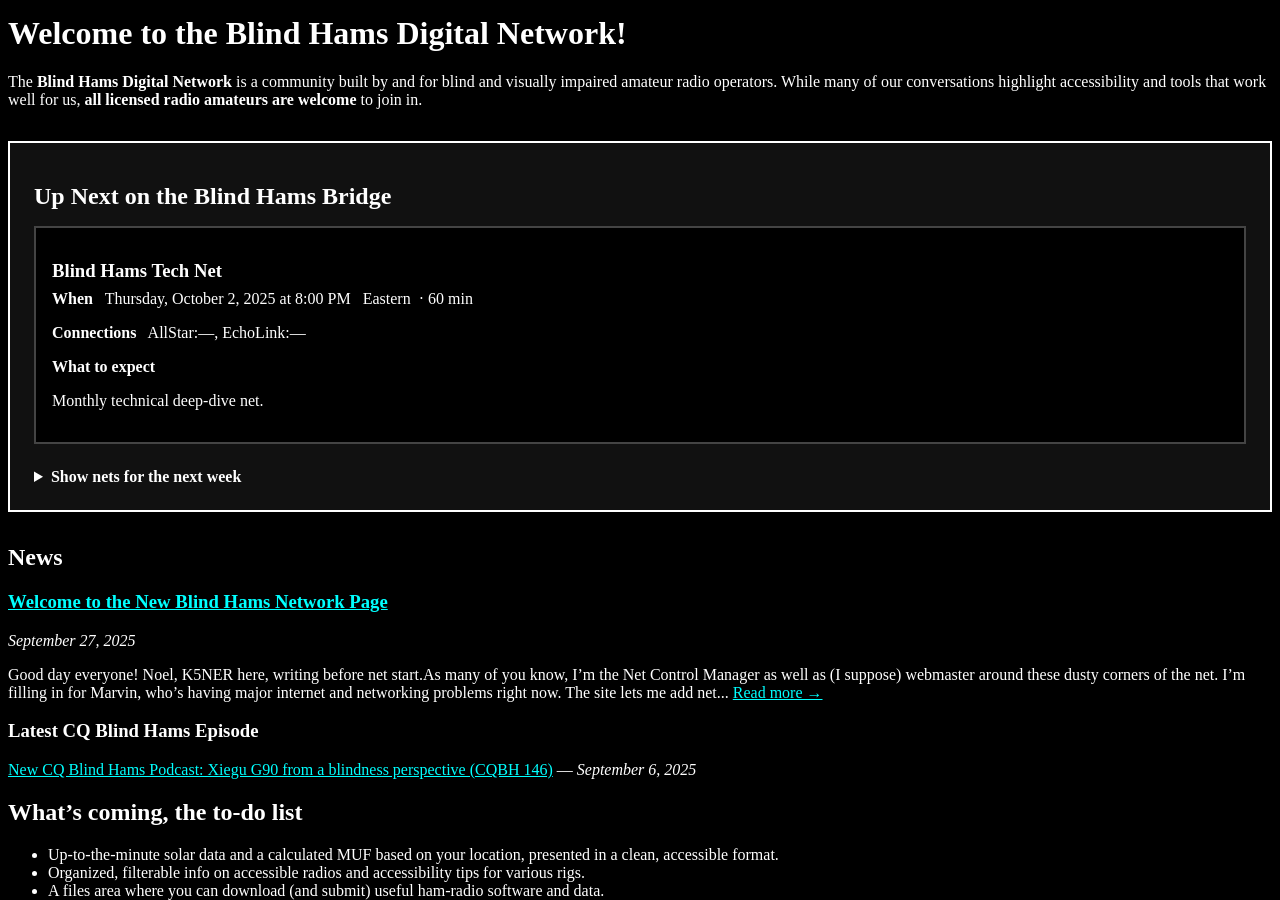
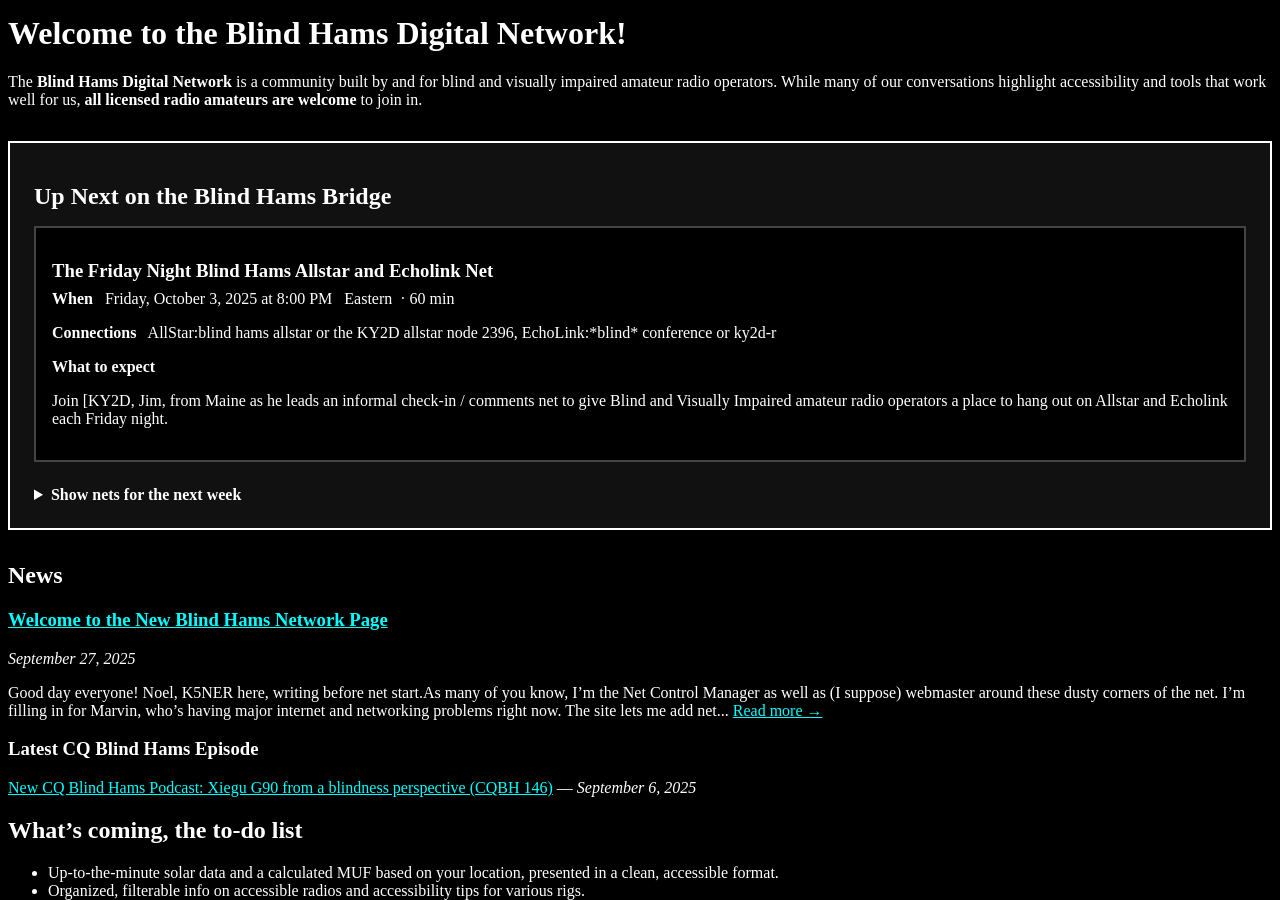
Before and after one commit to nromey/bh-network, a Jekyll site: the page built from index.md, in a window 1280 px wide and 900 px high, scrolled down 679 px. Built offline with Jekyll 4.4.1, drawn with Linux system fonts in a browser that asks for light colours.

Commit message:
chore: refresh schedules [skip ci]

```diff
--- a/_data/next_net.yml
+++ b/_data/next_net.yml
@@ -1,15 +1,17 @@
 time_zone: America/New_York
 next_net:
-  id: blind-hams-tech
-  name: Blind Hams Tech Net
-  description: Monthly technical deep-dive net.
+  id: friday-night-net
+  name: The Friday Night Blind Hams Allstar and Echolink Net
+  description: Join [KY2D, Jim,  from Maine as he leads an informal check-in / comments
+    net to give Blind and Visually Impaired amateur radio operators a place to hang
+    out on Allstar and Echolink each Friday night.
   category: bhn
-  start_local_iso: '2025-10-02T20:00:00-04:00'
+  start_local_iso: '2025-10-03T20:00:00-04:00'
   duration_min: 60
   time_zone: America/New_York
   connections:
-    allstar: null
-    echolink: null
+    allstar: blind hams allstar or the KY2D allstar node 2396
+    echolink: '*blind* conference or ky2d-r'
     frequency: null
     mode: null
     dmr: null
@@ -25,30 +27,6 @@ next_net:
     location: null
     website: null
 week:
-- id: blind-hams-tech
-  name: Blind Hams Tech Net
-  description: Monthly technical deep-dive net.
-  category: bhn
-  start_local_iso: '2025-10-02T20:00:00-04:00'
-  duration_min: 60
-  time_zone: America/New_York
-  connections:
-    allstar: null
-    echolink: null
-    frequency: null
-    mode: null
-    dmr: null
-    dmr_system: null
-    dmr_tg: null
-    talkgroup: null
-    peanut: null
-    dstar: null
-    ysf: null
-    wiresx: null
-    p25: null
-    nxdn: null
-    location: null
-    website: null
 - id: sfarc-coffee-break
   name: Sierra Foothills ARC Coffee Break Net
   description: Daily ragchew hosted by the Sierra Foothills Amateur Radio Club.
```
